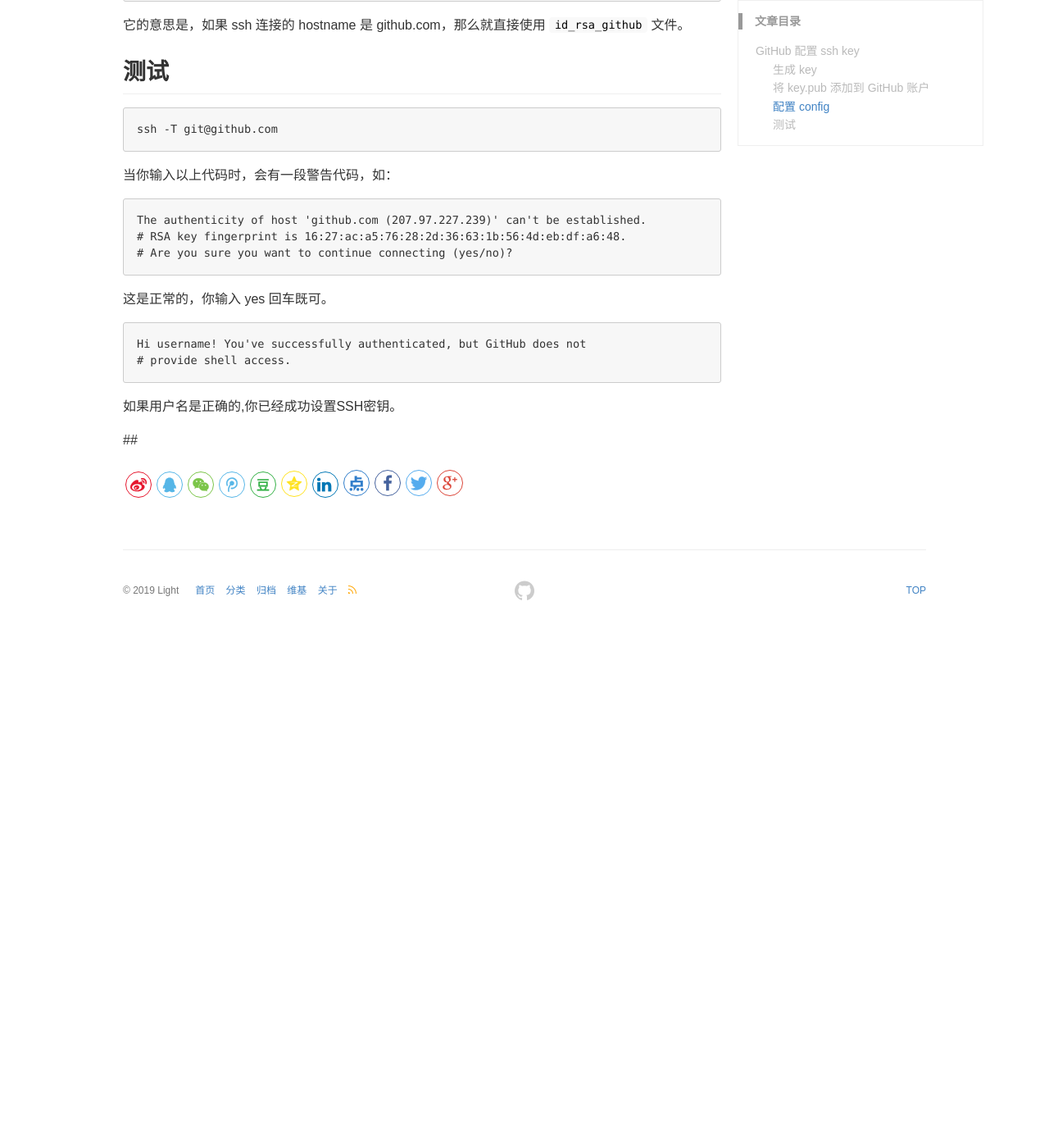
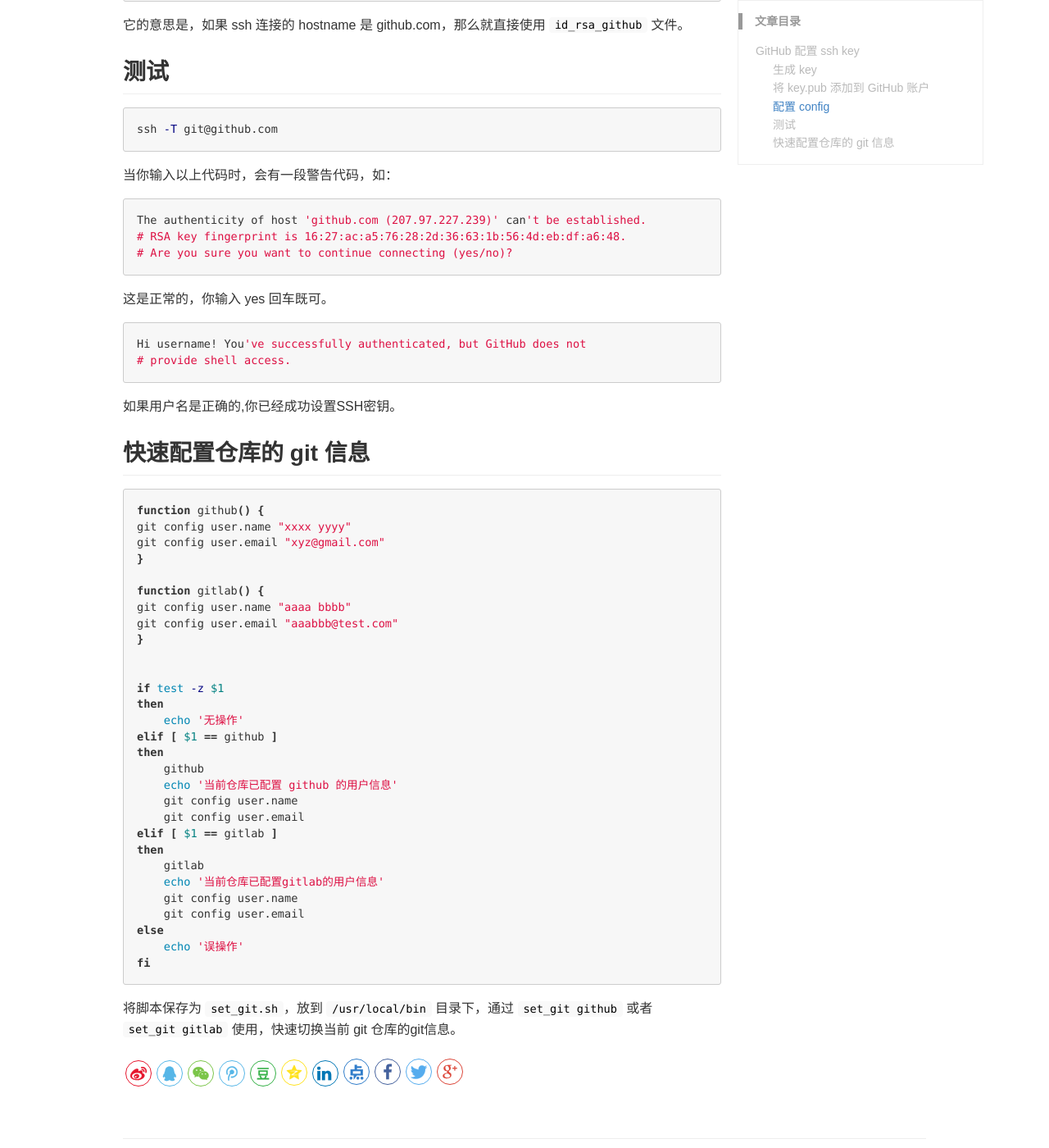
Before and after one commit to halysl/halysl.github.io, a Jekyll site: the page built from _posts/2019-11-14-github 配置 ssh key.md, in a window 1280 px wide and 1400 px high, scrolled down 1316 px. Shown: the whole window at 82% size. Built offline with Jekyll 4.4.1, drawn with Linux system fonts in a browser that asks for light colours; before the commit the page ends 2085 px from its top, so only the background shows below that.

Commit message:
add modified：快速配置仓库的 git 信息

````diff
--- a/_posts/2019-11-14-github 配置 ssh key.md
+++ b/_posts/2019-11-14-github 配置 ssh key.md
@@ -42,7 +42,7 @@
 
 将以下配置项复制到 config 文件中。
 
-```
+```txt
 Host github.com
 HostName github.com
 IdentityFile ~/.ssh/id_rsa_github
@@ -52,13 +52,13 @@
 
 ## 测试
 
-```
+```sh
 ssh -T git@github.com
 ```
 
 当你输入以上代码时，会有一段警告代码，如：
 
-```
+```sh
 The authenticity of host 'github.com (207.97.227.239)' can't be established.
 # RSA key fingerprint is 16:27:ac:a5:76:28:2d:36:63:1b:56:4d:eb:df:a6:48.
 # Are you sure you want to continue connecting (yes/no)?
@@ -66,11 +66,46 @@
 
 这是正常的，你输入 yes 回车既可。
 
-```
+```sh
 Hi username! You've successfully authenticated, but GitHub does not
 # provide shell access.
 ```
 
 如果用户名是正确的,你已经成功设置SSH密钥。
 
-##
+## 快速配置仓库的 git 信息
+
+
+```sh
+function github() {
+git config user.name "xxxx yyyy"
+git config user.email "xyz@gmail.com"
+}
+
+function gitlab() {
+git config user.name "aaaa bbbb"
+git config user.email "aaabbb@test.com"
+}
+
+
+if test -z $1
+then
+    echo '无操作'
+elif [ $1 == github ]
+then
+    github
+    echo '当前仓库已配置 github 的用户信息'
+    git config user.name
+    git config user.email
+elif [ $1 == gitlab ]
+then
+    gitlab
+    echo '当前仓库已配置gitlab的用户信息'
+    git config user.name
+    git config user.email
+else
+    echo '误操作'
+fi
+```
+
+将脚本保存为 `set_git.sh`，放到 `/usr/local/bin` 目录下，通过 `set_git github` 或者 `set_git gitlab` 使用，快速切换当前 git 仓库的git信息。
````
